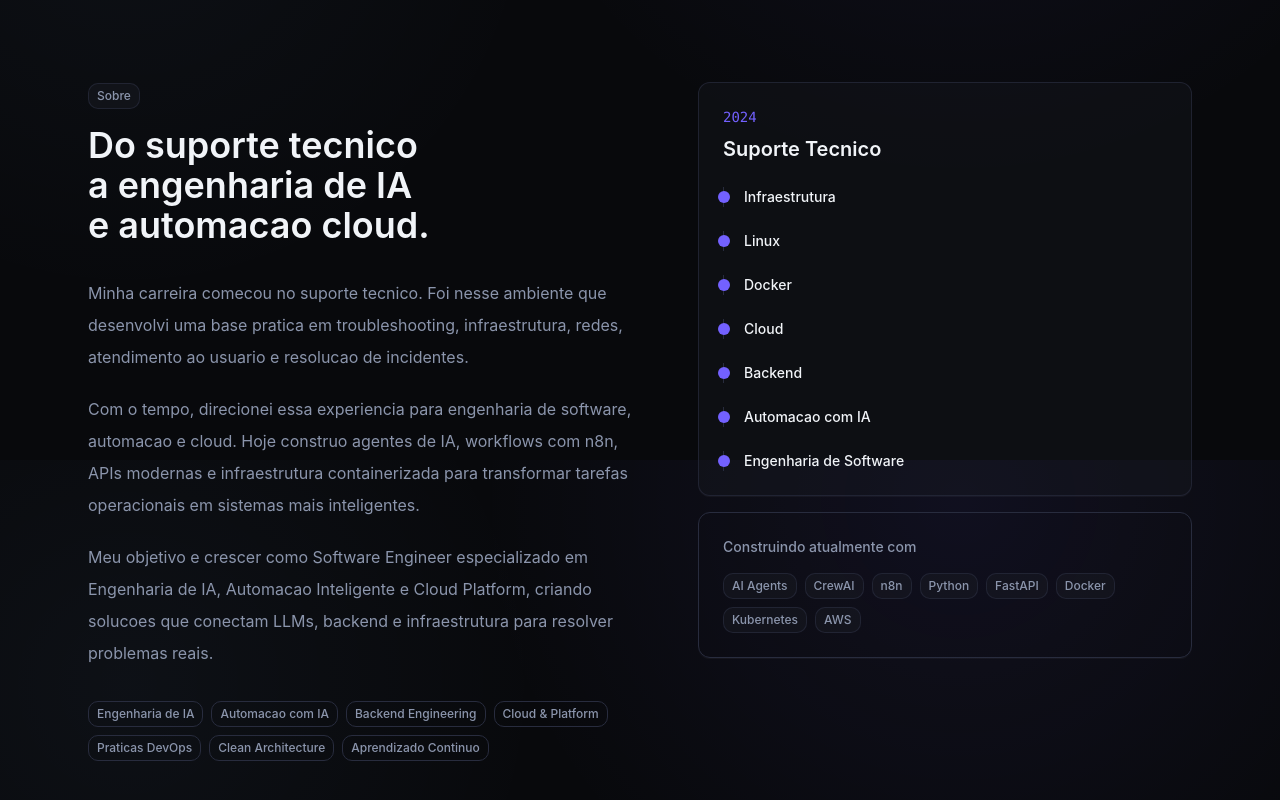
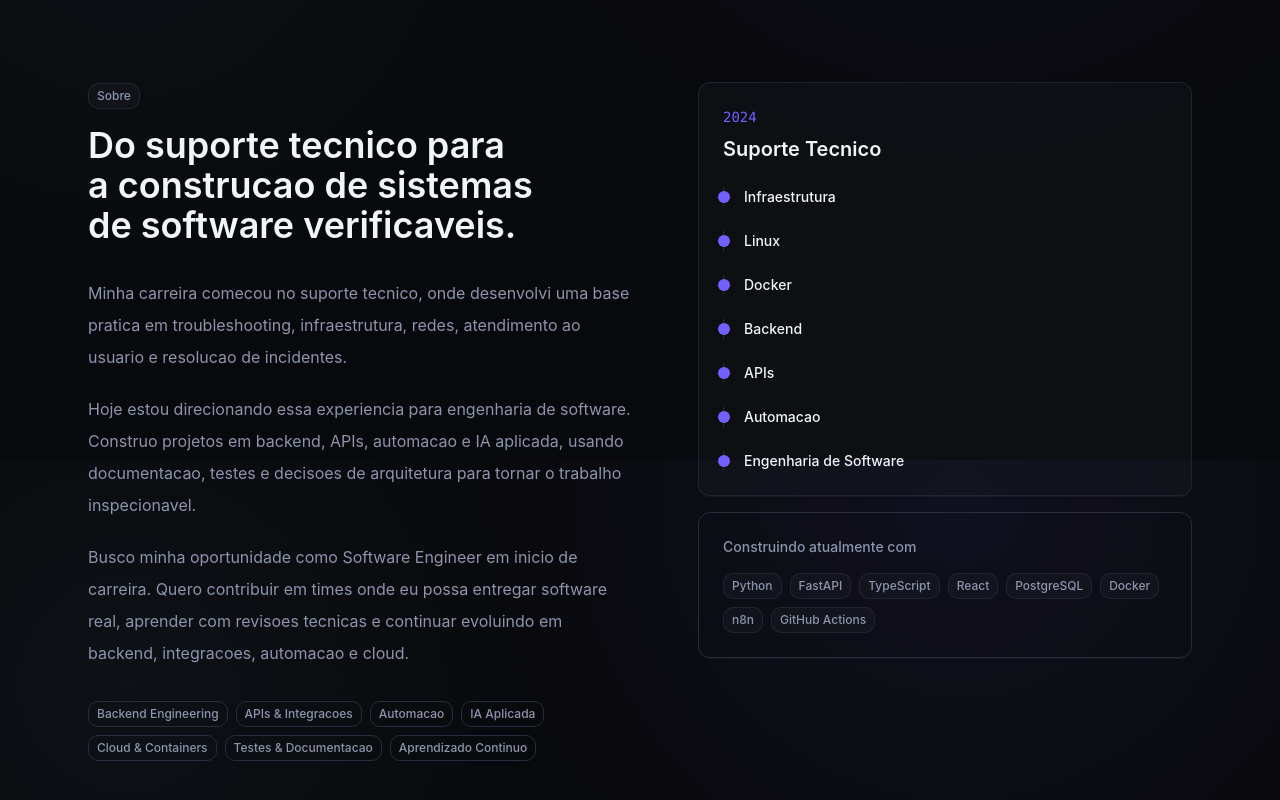
Before and after one commit to DavidDevd/pauloramos.github.io, a Next.js app: page / in a window 1280 px wide. Shown: the part 1940-2740 px from the top of the page. Built offline with nearby package versions, Linux system fonts and the light colour scheme; no server answers.

Commit message:
content: sharpen honest junior engineering positioning

```diff
--- a/src/data/about.ts
+++ b/src/data/about.ts
@@ -3,76 +3,58 @@ import type { AboutData, Locale } from "@/types";
 export const aboutDataByLocale = {
   "pt-BR": {
     eyebrow: "Sobre",
-    title: "Do suporte tecnico a engenharia de IA e automacao cloud.",
+    title: "Do suporte tecnico para a construcao de sistemas de software verificaveis.",
     story: [
-      "Minha carreira comecou no suporte tecnico. Foi nesse ambiente que desenvolvi uma base pratica em troubleshooting, infraestrutura, redes, atendimento ao usuario e resolucao de incidentes.",
-      "Com o tempo, direcionei essa experiencia para engenharia de software, automacao e cloud. Hoje construo agentes de IA, workflows com n8n, APIs modernas e infraestrutura containerizada para transformar tarefas operacionais em sistemas mais inteligentes.",
-      "Meu objetivo e crescer como Software Engineer especializado em Engenharia de IA, Automacao Inteligente e Cloud Platform, criando solucoes que conectam LLMs, backend e infraestrutura para resolver problemas reais.",
+      "Minha carreira comecou no suporte tecnico, onde desenvolvi uma base pratica em troubleshooting, infraestrutura, redes, atendimento ao usuario e resolucao de incidentes.",
+      "Hoje estou direcionando essa experiencia para engenharia de software. Construo projetos em backend, APIs, automacao e IA aplicada, usando documentacao, testes e decisoes de arquitetura para tornar o trabalho inspecionavel.",
+      "Busco minha oportunidade como Software Engineer em inicio de carreira. Quero contribuir em times onde eu possa entregar software real, aprender com revisoes tecnicas e continuar evoluindo em backend, integracoes, automacao e cloud.",
     ],
     highlights: [
-      "Engenharia de IA",
-      "Automacao com IA",
       "Backend Engineering",
-      "Cloud & Platform",
-      "Praticas DevOps",
-      "Clean Architecture",
+      "APIs & Integracoes",
+      "Automacao",
+      "IA Aplicada",
+      "Cloud & Containers",
+      "Testes & Documentacao",
       "Aprendizado Continuo",
     ],
-    professionalJourneyAriaLabel:
-      "Jornada profissional do suporte tecnico a engenharia de software",
+    professionalJourneyAriaLabel: "Jornada profissional do suporte tecnico a engenharia de software",
     journey: {
       year: "2024",
       start: "Suporte Tecnico",
-      steps: [
-        "Infraestrutura",
-        "Linux",
-        "Docker",
-        "Cloud",
-        "Backend",
-        "Automacao com IA",
-        "Engenharia de Software",
-      ],
+      steps: ["Infraestrutura", "Linux", "Docker", "Backend", "APIs", "Automacao", "Engenharia de Software"],
     },
     currentFocus: {
       title: "Construindo atualmente com",
-      items: ["AI Agents", "CrewAI", "n8n", "Python", "FastAPI", "Docker", "Kubernetes", "AWS"],
+      items: ["Python", "FastAPI", "TypeScript", "React", "PostgreSQL", "Docker", "n8n", "GitHub Actions"],
     },
   },
   "en-US": {
     eyebrow: "About",
-    title: "From technical support to AI engineering and cloud automation.",
+    title: "From technical support to building verifiable software systems.",
     story: [
-      "My career started in technical support. That environment gave me practical experience with troubleshooting, infrastructure, networking, user support and incident resolution.",
-      "Over time, I redirected that experience toward software engineering, automation and cloud. Today I build AI agents, n8n workflows, modern APIs and containerized infrastructure to turn operational tasks into smarter systems.",
-      "My goal is to grow as a Software Engineer focused on AI Engineering, Intelligent Automation and Cloud Platform, creating solutions that connect LLMs, backend systems and infrastructure to solve real problems.",
+      "My career started in technical support, where I developed practical experience with troubleshooting, infrastructure, networking, user support and incident resolution.",
+      "I am now directing that experience toward software engineering. I build backend, API, automation and applied AI projects, using documentation, tests and architecture decisions to make the work inspectable.",
+      "I am looking for an early-career Software Engineer opportunity where I can ship real software, learn through technical review and keep growing across backend systems, integrations, automation and cloud.",
     ],
     highlights: [
-      "AI Engineering",
-      "AI Automation",
       "Backend Engineering",
-      "Cloud & Platform",
-      "DevOps Practices",
-      "Clean Architecture",
+      "APIs & Integrations",
+      "Automation",
+      "Applied AI",
+      "Cloud & Containers",
+      "Testing & Documentation",
       "Continuous Learning",
     ],
-    professionalJourneyAriaLabel:
-      "Professional journey from technical support to software engineering",
+    professionalJourneyAriaLabel: "Professional journey from technical support to software engineering",
     journey: {
       year: "2024",
       start: "Technical Support",
-      steps: [
-        "Infrastructure",
-        "Linux",
-        "Docker",
-        "Cloud",
-        "Backend",
-        "AI Automation",
-        "Software Engineering",
-      ],
+      steps: ["Infrastructure", "Linux", "Docker", "Backend", "APIs", "Automation", "Software Engineering"],
     },
     currentFocus: {
       title: "Currently building with",
-      items: ["AI Agents", "CrewAI", "n8n", "Python", "FastAPI", "Docker", "Kubernetes", "AWS"],
+      items: ["Python", "FastAPI", "TypeScript", "React", "PostgreSQL", "Docker", "n8n", "GitHub Actions"],
     },
   },
 } as const satisfies Record<Locale, AboutData>;
```
